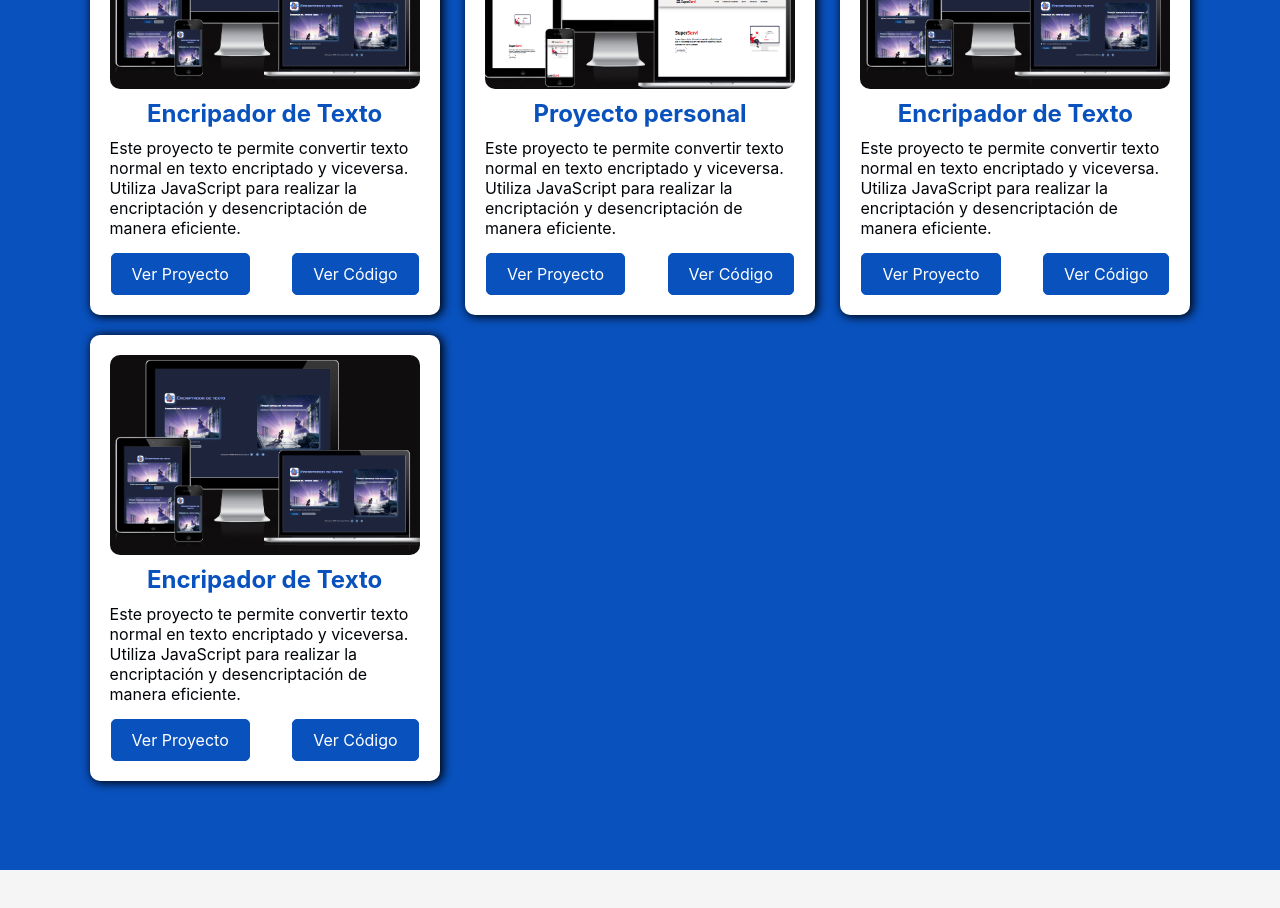
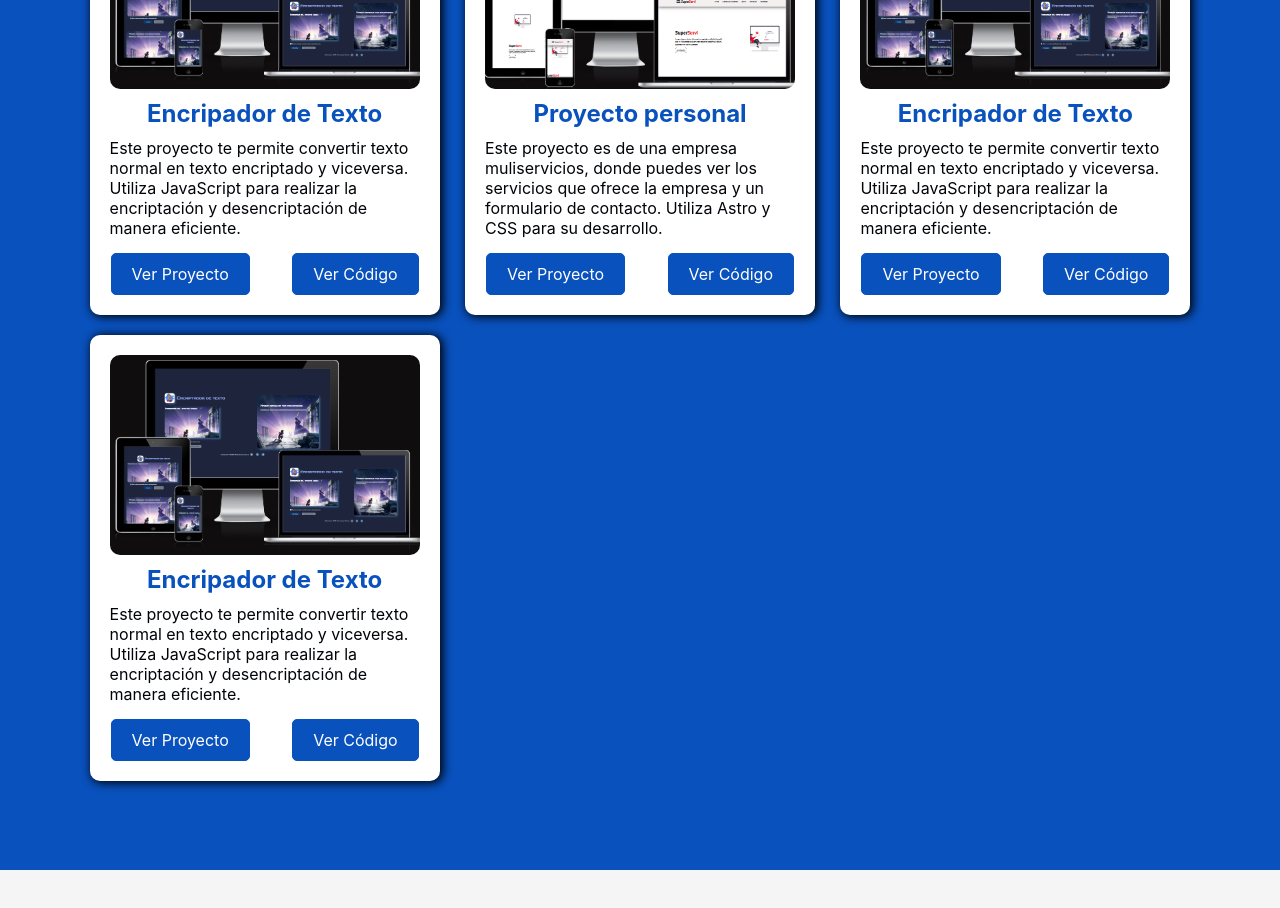
Before and after one commit to JofrarcDev/Portafolio, a React (Create React App) app: page / in a window 1280 px wide. Shown: the part 1080-1988 px from the top of the page. Built offline with nearby package versions, Linux system fonts and the light colour scheme.

Commit message:
descripción  del proyecto personal

```diff
--- a/src/componentes/proyectos/proyectos.jsx
+++ b/src/componentes/proyectos/proyectos.jsx
@@ -19,7 +19,7 @@ const Proyectos = () => {
                     <Proyecto
                     nombre="Proyecto personal"
                     imagen="02"
-                    descripcion="Este proyecto te permite convertir texto normal en texto encriptado y viceversa. Utiliza JavaScript para realizar la encriptación y desencriptación de manera eficiente."
+                    descripcion="Este proyecto es de una empresa muliservicios, donde puedes ver los servicios que ofrece la empresa y un formulario de contacto. Utiliza Astro y CSS para su desarrollo."
                     link="https://proyecto-personal-three.vercel.app/"
                     codigo="https://github.com/JofrarcDev/proyecto-personal"/>
 
```
